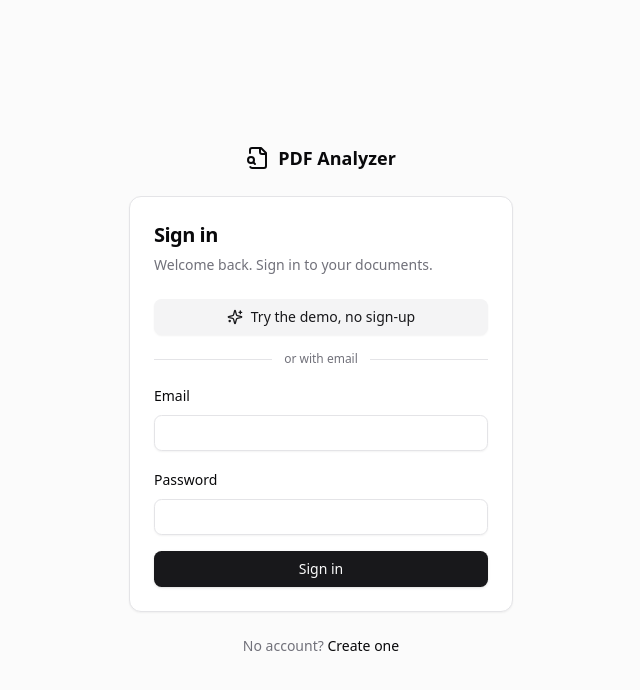
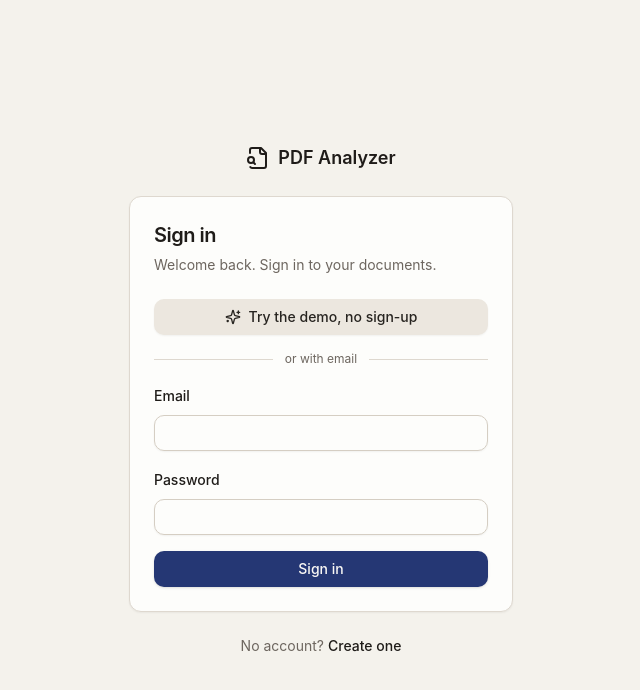
Before and after one commit to chlosaw/pdf_analyzer, a React (Vite) app in the folder apps/web/: page /login in a window 1280 px wide. Shown: the top 690 px of the page, without its empty margins (319-959 px from the left). Built offline with nearby package versions, Linux system fonts and the light colour scheme; no server answers.

Commit message:
style(web): switch to a paper-and-ink palette with Apple system typefaces

```diff
--- a/apps/web/index.html
+++ b/apps/web/index.html
@@ -3,6 +3,8 @@
   <head>
     <meta charset="UTF-8" />
     <meta name="viewport" content="width=device-width, initial-scale=1.0" />
+    <meta name="theme-color" content="#f7f4ee" media="(prefers-color-scheme: light)" />
+    <meta name="theme-color" content="#151412" media="(prefers-color-scheme: dark)" />
     <link rel="icon" href="/favicon.svg" type="image/svg+xml" />
     <title>PDF Analyzer</title>
   </head>
--- a/apps/web/src/index.css
+++ b/apps/web/src/index.css
@@ -3,48 +3,51 @@
 @tailwind utilities;
 
 @layer base {
+  /* Paper and ink. Colours are HSL triplets so Tailwind can add opacity (bg-primary/10). */
   :root {
-    --background: 0 0% 100%;
-    --foreground: 240 10% 3.9%;
-    --card: 0 0% 100%;
-    --card-foreground: 240 10% 3.9%;
-    --primary: 240 5.9% 10%;
-    --primary-foreground: 0 0% 98%;
-    --secondary: 240 4.8% 95.9%;
-    --secondary-foreground: 240 5.9% 10%;
-    --muted: 240 4.8% 95.9%;
-    --muted-foreground: 240 3.8% 46.1%;
-    --accent: 240 4.8% 95.9%;
-    --accent-foreground: 240 5.9% 10%;
-    --destructive: 0 72% 51%;
-    --destructive-foreground: 0 0% 98%;
-    --border: 240 5.9% 90%;
-    --input: 240 5.9% 90%;
-    --ring: 240 5.9% 10%;
-    --highlight: 48 96% 60%;
-    --radius: 0.6rem;
+    --background: 40 33% 96%;
+    --foreground: 30 10% 11%;
+    --card: 40 40% 99%;
+    --card-foreground: 30 10% 11%;
+    --primary: 226 52% 30%;
+    --primary-foreground: 40 33% 97%;
+    --secondary: 38 26% 90%;
+    --secondary-foreground: 30 10% 14%;
+    --muted: 38 24% 91%;
+    --muted-foreground: 30 7% 40%;
+    --accent: 38 30% 89%;
+    --accent-foreground: 30 10% 12%;
+    --destructive: 4 70% 46%;
+    --destructive-foreground: 40 33% 97%;
+    --border: 36 18% 84%;
+    --input: 36 18% 80%;
+    --ring: 226 52% 30%;
+    --highlight: 45 95% 58%;
+    --backdrop-ink: 226 40% 30%;
+    --radius: 0.75rem;
   }
 
   @media (prefers-color-scheme: dark) {
     :root {
-      --background: 240 10% 3.9%;
-      --foreground: 0 0% 98%;
-      --card: 240 10% 5.5%;
-      --card-foreground: 0 0% 98%;
-      --primary: 0 0% 98%;
-      --primary-foreground: 240 5.9% 10%;
-      --secondary: 240 3.7% 15.9%;
-      --secondary-foreground: 0 0% 98%;
-      --muted: 240 3.7% 15.9%;
-      --muted-foreground: 240 5% 64.9%;
-      --accent: 240 3.7% 15.9%;
-      --accent-foreground: 0 0% 98%;
-      --destructive: 0 62.8% 50%;
-      --destructive-foreground: 0 0% 98%;
-      --border: 240 3.7% 15.9%;
-      --input: 240 3.7% 15.9%;
-      --ring: 240 4.9% 83.9%;
-      --highlight: 45 93% 47%;
+      --background: 30 6% 8%;
+      --foreground: 40 22% 92%;
+      --card: 30 5% 11%;
+      --card-foreground: 40 22% 92%;
+      --primary: 222 75% 74%;
+      --primary-foreground: 226 50% 12%;
+      --secondary: 30 5% 17%;
+      --secondary-foreground: 40 22% 92%;
+      --muted: 30 5% 15%;
+      --muted-foreground: 35 9% 63%;
+      --accent: 30 5% 18%;
+      --accent-foreground: 40 22% 92%;
+      --destructive: 4 70% 58%;
+      --destructive-foreground: 30 6% 8%;
+      --border: 30 5% 21%;
+      --input: 30 5% 25%;
+      --ring: 222 75% 74%;
+      --highlight: 45 90% 50%;
+      --backdrop-ink: 222 60% 80%;
     }
   }
 
@@ -52,14 +55,13 @@
     @apply border-border;
   }
   body {
-    @apply bg-background text-foreground antialiased;
-    font-family:
-      ui-sans-serif,
-      system-ui,
-      -apple-system,
-      'Segoe UI',
-      Roboto,
-      sans-serif;
+    @apply bg-background font-sans text-foreground antialiased;
+    font-feature-settings: 'kern', 'liga';
+  }
+  h1,
+  h2,
+  h3 {
+    @apply font-serif;
   }
 }
 
--- a/apps/web/tailwind.config.js
+++ b/apps/web/tailwind.config.js
@@ -6,6 +6,13 @@ export default {
   content: ['./index.html', './src/**/*.{ts,tsx}'],
   theme: {
     extend: {
+      // Apple's system typefaces first (SF Pro, New York, SF Mono), sensible fallbacks elsewhere.
+      fontFamily: {
+        sans: ['-apple-system', 'BlinkMacSystemFont', '"SF Pro Text"', '"Helvetica Neue"', 'system-ui', 'sans-serif'],
+        serif: ['ui-serif', '"New York"', '"Iowan Old Style"', 'Palatino', 'Georgia', 'serif'],
+        rounded: ['ui-rounded', '"SF Pro Rounded"', '-apple-system', 'system-ui', 'sans-serif'],
+        mono: ['ui-monospace', '"SF Mono"', 'Menlo', 'monospace']
+      },
       colors: {
         border: 'hsl(var(--border))',
         input: 'hsl(var(--input))',
```
Also changed, not shown: apps/web/public/favicon.svg.
